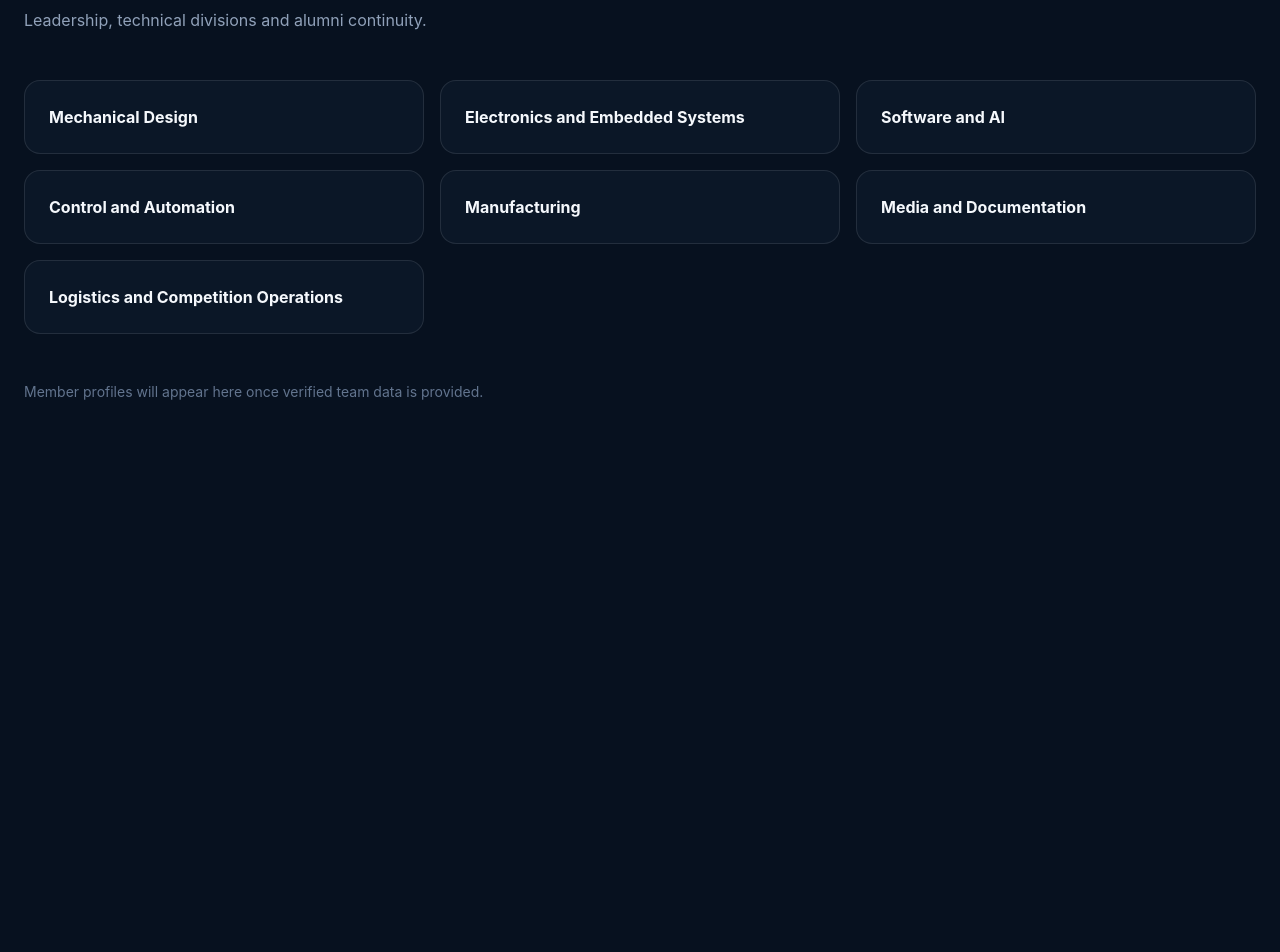
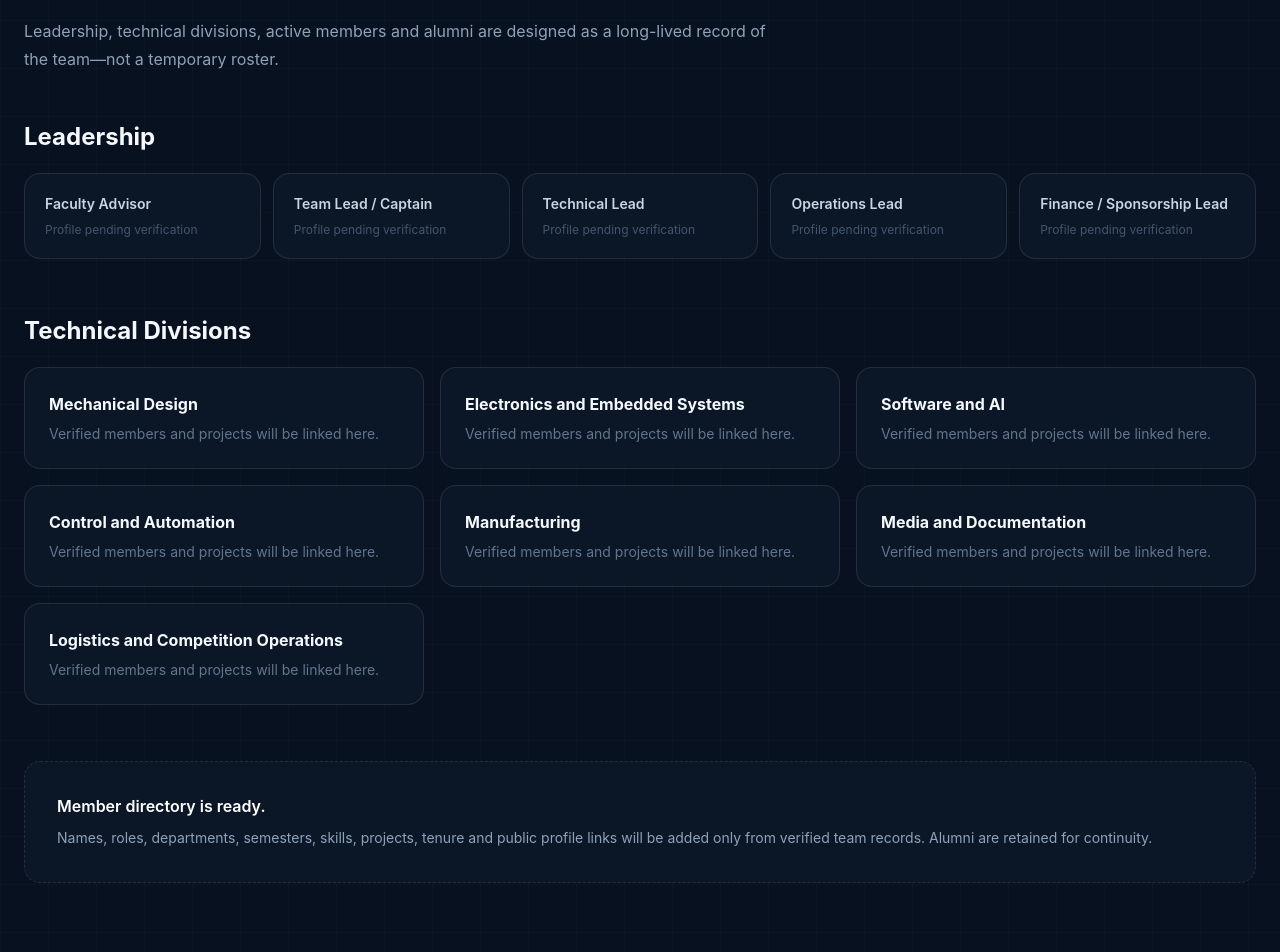
Before and after one commit to mahirlabib478-del/robotics-team, a Next.js app: page /team in a window 1280 px wide. Shown: the part 220-1172 px from the top of the page. Before the commit the page ends 800 px from the top, so only its background shows below. Built offline with nearby package versions, Linux system fonts and the light colour scheme; no server answers.

Commit message:
feat: upgrade public archive pages

```diff
--- a/app/team/page.tsx
+++ b/app/team/page.tsx
@@ -1 +1,34 @@
-import Link from "next/link"; import { divisions,teamMembers } from "@/lib/data"; export default function TeamPage(){return <main className="min-h-screen bg-[#07111f] text-[#f5f8fc]"><div className="mx-auto max-w-7xl px-6 py-20"><Link href="/" className="text-sm text-[#19d3ff]">← Team Stellar</Link><h1 className="mt-14 text-5xl font-black">The Team</h1><p className="mt-5 max-w-3xl text-slate-400">Leadership, technical divisions and alumni continuity.</p><div className="mt-12 grid gap-4 md:grid-cols-2 lg:grid-cols-3">{divisions.map(d=><div key={d} className="rounded-2xl border border-white/10 bg-[#0b1727] p-6 font-bold">{d}</div>)}</div><p className="mt-12 text-sm text-slate-500">{teamMembers.length?"Verified member profiles are published.":"Member profiles will appear here once verified team data is provided."}</p></div></main>}
+import { EmptyState } from "@/components/empty-state";
+import { SectionHeading } from "@/components/section-heading";
+import { SiteFooter } from "@/components/site-footer";
+import { SiteHeader } from "@/components/site-header";
+import { divisions, teamMembers } from "@/lib/data";
+
+export default function TeamPage() {
+  const leadership = ["Faculty Advisor", "Team Lead / Captain", "Technical Lead", "Operations Lead", "Finance / Sponsorship Lead"];
+
+  return (
+    <main className="min-h-screen">
+      <SiteHeader />
+      <section className="mx-auto max-w-7xl px-6 py-20">
+        <SectionHeading eyebrow="People & continuity" title="The Team" description="Leadership, technical divisions, active members and alumni are designed as a long-lived record of the team—not a temporary roster." />
+        <section className="mt-12">
+          <h2 className="text-2xl font-bold">Leadership</h2>
+          <div className="mt-5 grid gap-3 sm:grid-cols-2 lg:grid-cols-5">
+            {leadership.map((role) => <div key={role} className="rounded-2xl border border-white/10 bg-[#0b1727] p-5 text-sm font-semibold text-slate-300">{role}<span className="mt-2 block text-xs font-normal text-slate-600">Profile pending verification</span></div>)}
+          </div>
+        </section>
+        <section className="mt-14">
+          <h2 className="text-2xl font-bold">Technical Divisions</h2>
+          <div className="mt-5 grid gap-4 md:grid-cols-2 lg:grid-cols-3">
+            {divisions.map((division) => <div key={division} className="rounded-2xl border border-white/10 bg-[#0b1727] p-6"><h3 className="font-bold">{division}</h3><p className="mt-2 text-sm text-slate-500">Verified members and projects will be linked here.</p></div>)}
+          </div>
+        </section>
+        <section className="mt-14">
+          {teamMembers.length ? <p className="text-sm text-slate-400">Verified member profiles are published below.</p> : <EmptyState title="Member directory is ready." description="Names, roles, departments, semesters, skills, projects, tenure and public profile links will be added only from verified team records. Alumni are retained for continuity." />}
+        </section>
+      </section>
+      <SiteFooter />
+    </main>
+  );
+}
```
